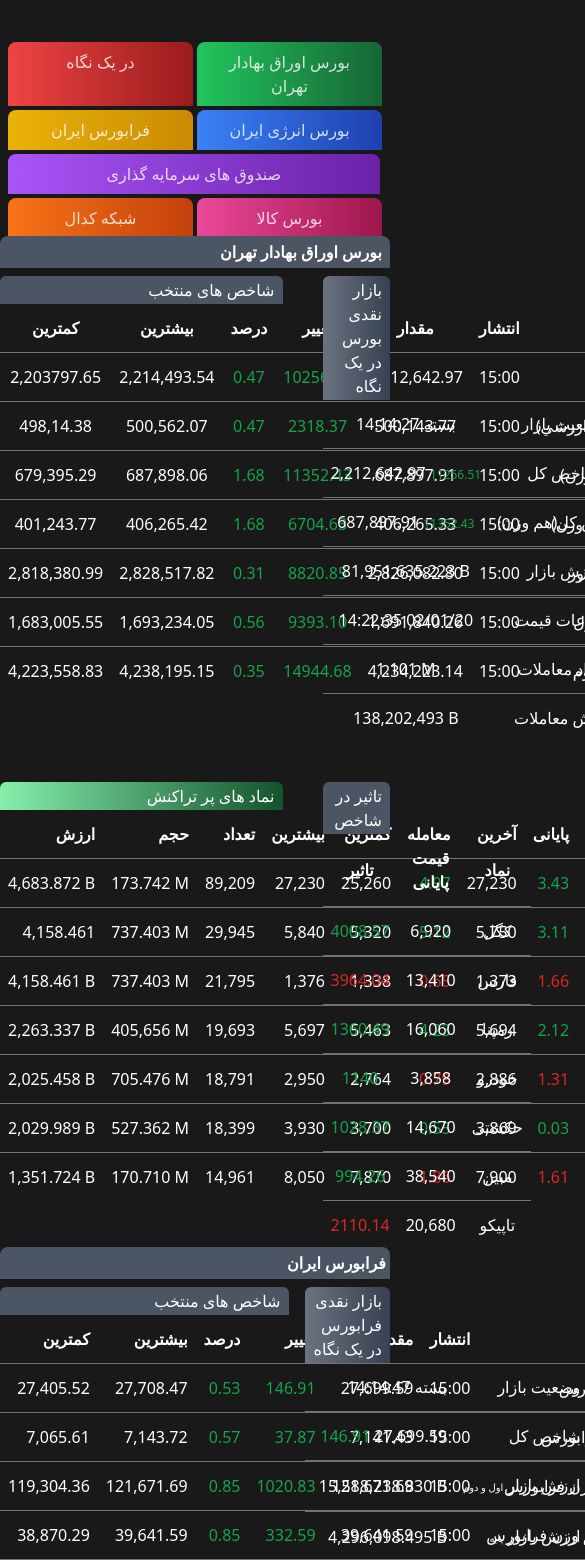
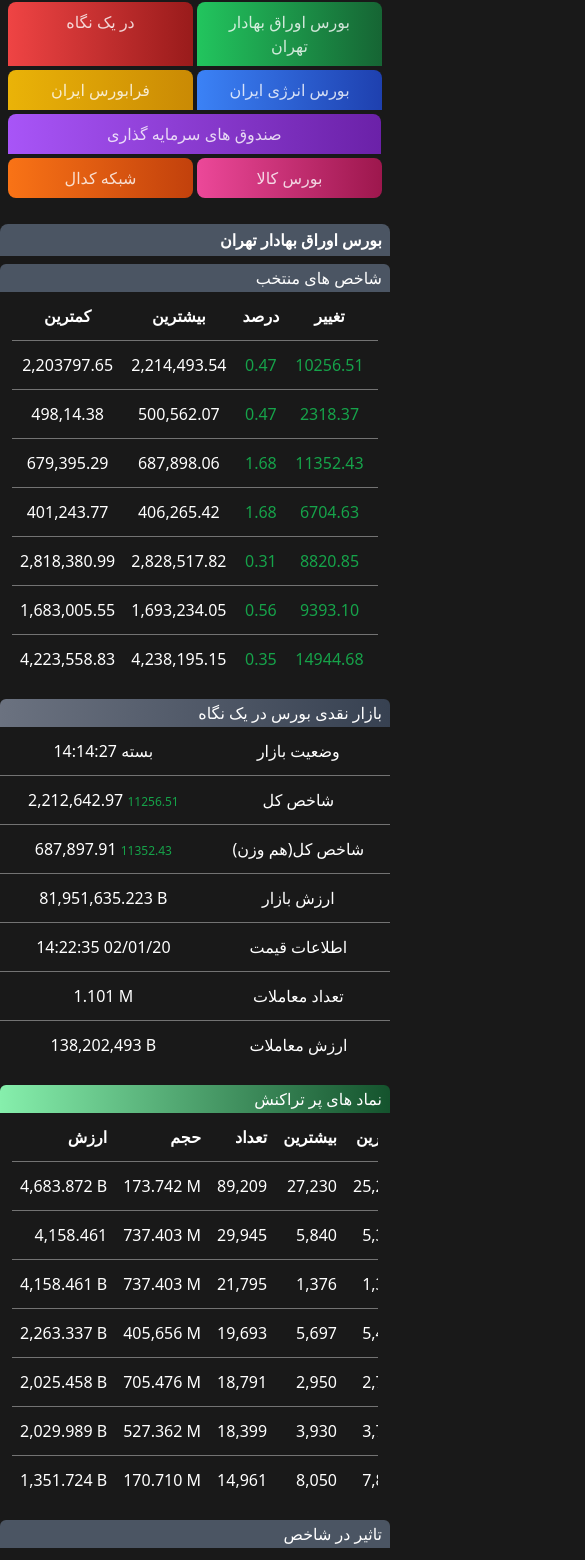
Before and after one commit to MH-Mangelian/Tsetmc-clone-and-redesign, a React (Vite) app: page / in a window 390 px wide. Shown: the part 86-1646 px from the top of the page, 585 px wide, since content can reach past the window. Built offline with nearby package versions, Linux system fonts and the light colour scheme.

Commit message:
fix display sm ,md ,xl

```diff
--- a/components/Medial.jsx
+++ b/components/Medial.jsx
@@ -5,17 +5,17 @@
     <section className='min-h-screen justify-center items-center w-screen'>
         <div className='my-32 container mx-auto flex flex-wrap justify-center items-center min-h-screen min-w-full'>
             {/* ------------------top side Mobile ---------------- */}
-            <div className="grid grid-cols-4 gap-1 mx-2 text-center md:hidden ">
+            <div className="grid grid-cols-4 gap-1 mx-2 text-center md:hidden max-md:mb-7 max-md:-mt-10">
                 <a href="#" className='col-span-2 font-medium bg-gradient-to-r from-red-500 to-red-800 p-2 px-3 border-1 rounded-t-lg active:shadow-md jumper-hover-btn-center'>در یک نگاه</a>
                 <a href="#" className='col-span-2 font-medium bg-gradient-to-r from-green-500 to-green-800 p-2 px-3 border-1 rounded-t-lg active:shadow-md jumper-hover-btn-center'>بورس اوراق بهادار تهران</a>
                 <a href="#" className='col-span-2 font-medium bg-gradient-to-r from-yellow-500 to-yellow-600  p-2 border-1 rounded-t-lg active:shadow-md jumper-hover-btn-center'>فرابورس ایران</a>
                 <a href="#" className='col-span-2 font-medium bg-gradient-to-r from-blue-500 to-blue-800  p-2 border-1 rounded-t-lg active:shadow-md jumper-hover-btn-center'>بورس انرژی ایران</a>
-                <a href="#" className='col-span-3 w-[133%] font-medium bg-gradient-to-r from-purple-500 to-purple-800 p-2 px-3  border-1 rounded-t-lg active:shadow-md jumper-hover-btn-center'>صندوق های سرمایه گذاری</a>
-                <a href="#" className='col-span-2 font-medium bg-gradient-to-r from-orange-500 to-orange-700  p-2 border-1 rounded-t-lg active:shadow-md jumper-hover-btn-center'>شبکه کدال</a>
-                <a href="#" className='col-span-2 font-medium bg-gradient-to-r from-pink-500 to-pink-800 p-2 px-3 border-1 rounded-t-lg active:shadow-md jumper-hover-btn-center'>بورس کالا</a>
+                <a href="#" className='col-span-3 w-[133.3%] font-medium bg-gradient-to-r from-purple-500 to-purple-800 p-2 px-3  border-1 rounded-t-lg active:shadow-md jumper-hover-btn-center'>صندوق های سرمایه گذاری</a>
+                <a href="#" className='col-span-2 font-medium bg-gradient-to-r from-orange-500 to-orange-700  p-2 border-1 rounded-lg active:shadow-md jumper-hover-btn-center'>شبکه کدال</a>
+                <a href="#" className='col-span-2 font-medium bg-gradient-to-r from-pink-500 to-pink-800 p-2 px-3 border-1 rounded-lg active:shadow-md jumper-hover-btn-center'>بورس کالا</a>
             </div>
             {/* ------------------top side ---------------- */}
-            <div className='grid grid-flow-col auto-cols-max px-16 gap-x-2 max-md:hidden xl:absolute xl:flex-row xl:top-20 xl:'>
+            <div className='grid grid-flow-col auto-cols-max px-16 gap-x-2 max-md:hidden xl:absolute xl:flex-row xl:top-20'>
                 <a href="#" className='inline-block font-medium bg-gradient-to-r from-pink-500 to-pink-800 p-2 px-3 border-1 rounded-t-lg active:shadow-md jumper-hover-btn-center'>بورس کالا</a>
                 <a href="#" className='inline-block font-medium bg-gradient-to-r from-purple-500 to-purple-800 p-2 px-3  border-1 rounded-t-lg active:shadow-md jumper-hover-btn-center'>صندوق های سرمایه گذاری</a>
                 <a href="#" className='inline-block font-medium bg-gradient-to-r from-orange-500 to-orange-700  p-2 border-1 rounded-t-lg active:shadow-md jumper-hover-btn-center'>شبکه کدال</a>
@@ -27,9 +27,10 @@
             {/* ----------------------center side -------------------- */}
             <div className='grid min-h-screen justify-center min-w-fit sm:grid-flow-row'>
                 <div className=' text-right bg-gray-600 text-white rounded-t-lg p-1 -mt-0.5 mb-2 font-bold px-2'>بورس اوراق بهادار تهران</div>
-                <div className='grid grid-cols-4 gap-10 sm:gap-4'>
-                    <div className='col-span-3'>
+                <div className='grid grid-cols-4 gap-10 max-md:gap-4'>
+                    <div className='col-span-3 max-md:col-span-4'>
                         <p className='bg-gray-600 text-white p-0.5 rounded-t-md text-right px-2 font-medium'>شاخص های منتخب</p>
+                        <div className='relative overflow-x-auto max-md:mx-3'>
                             <table className='min-w-full text-center text-base font-light'>
                                 <thead className="border-b font-medium dark:border-neutral-500">
                                     <tr>
@@ -111,8 +112,9 @@
                                 </tbody>
                             </table>
                         </div>
+                    </div>
 
-                    <div className=''>
+                    <div className='max-md:col-span-4'>
                         <p className='bg-gradient-to-l from-gray-700 to bg-gray-500 text-white p-0.5 rounded-t-md text-right px-2 font-medium'>بازار نقدی بورس در یک نگاه</p>
                         <table className='min-w-full text-center text-base font-light'>
                             <tbody>
@@ -149,8 +151,9 @@
 
                     </div>
 
-                    <div className='col-span-3 '>
+                    <div className='col-span-3 max-md:col-span-4'>
                         <p className='bg-gradient-to-l from-green-900 to bg-green-300 text-white p-0.5 rounded-t-md text-right px-2 font-medium'>نماد های پر تراکنش</p>
+                        <div className='relative overflow-x-auto max-md:mx-3'>
                             <table className='min-w-full text-right text-base font-light'>
                                 <thead className='border-b font-medium dark:border-neutral-500'>
                                     <tr>
@@ -260,8 +263,9 @@
                                 </tbody>
                             </table>
                         </div>
+                    </div>
 
-                    <div className=''>
+                    <div className='max-md:col-span-4'>
                         <p className='bg-gray-600 text-white p-0.5 rounded-t-md text-right px-2 font-medium'>تاثیر در شاخص</p>
                         <table className='min-w-full text-center text-base font-light'>
                             <thead className="border-b font-medium dark:border-neutral-500">
@@ -312,11 +316,12 @@
                     </div>
                 </div>
             {/* ------------------------------------------ seconde part fara bors  ----------------------------------------------------- */}
-                <div className='w-full text-right bg-gray-600 text-white rounded-t-lg p-1 -mt-0.5 mb-2 font-semibold'>فرابورس ایران</div>
+                <div className='w-full text-right bg-gray-600 text-white rounded-t-lg p-1 -mt-0.5 mb-2 font-semibold max-md:bg-gradient-to-r max-md:from-yellow-500 max-md:to-yellow-600'>فرابورس ایران</div>
 
                 <div className='grid grid-cols-4 gap-4'>
-                    <div className='col-span-3'>
+                    <div className='col-span-3 max-md:col-span-4'>
                         <p className='bg-gray-600 text-white p-0.5 rounded-t-md text-right px-2 font-medium'>شاخص های منتخب</p>
+                        <div className='relative overflow-x-auto max-md:mx-3'>
                             <table className='min-w-full text-right text-base font-light'>
                                 <thead className='border-b font-medium dark:border-neutral-500'>
                                     <tr>
@@ -392,8 +397,9 @@
                                 </tbody>
                             </table>
                         </div>
+                    </div>
 
-                    <div className=' '>
+                    <div className='max-md:col-span-4 '>
                         <p className='bg-gradient-to-l from-gray-700 to bg-gray-500 text-white p-0.5 rounded-t-md text-right px-2 font-medium'>بازار نقدی فرابورس در یک نگاه</p>
                         <table className='min-w-full text-right text-base font-light'>
                             <tbody>
@@ -440,8 +446,9 @@
                         </table>
                     </div>
 
-                    <div className='col-span-3'>
+                    <div className='col-span-3 max-md:col-span-4'>
                         <p className='bg-gradient-to-l from-green-900 to bg-green-300 text-white p-0.5 rounded-t-md text-right px-2 font-medium'>نماد های پر تراکنش</p>
+                        <div className='relative overflow-x-auto max-md:mx-3'>
                             <table className='min-w-full text-right text-base font-light'>
                                 <thead className='border-b font-medium dark:border-neutral-500'>
                                     <tr>
@@ -552,8 +559,9 @@
                                 </tbody>
                             </table>
                         </div>
+                    </div>
 
-                    <div className='grid '>
+                    <div className='max-md:col-span-4'>
                         <p className='bg-gray-600 text-white p-0.5 rounded-t-md text-right px-2 font-medium'>تاثیر در شاخص</p>
                         <table className='min-w-full text-right text-base font-light'>
                             <thead className='border-b font-medium dark:border-neutral-500'>
```
Lines whose indentation alone changed are shown as unchanged.
